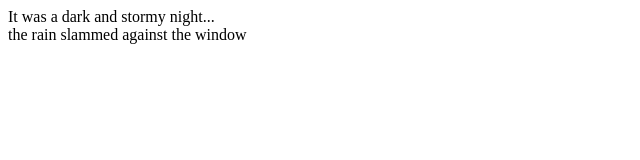
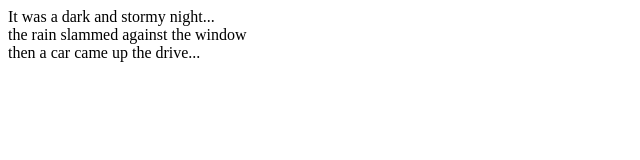
Before and after one commit to Bill-Morgan/fireside-story, a plain HTML site: page index.html in a window 1280 px wide. Shown: the whole page, without its empty margins (0-640 px from the left). Drawn offline with Linux system fonts and the light colour scheme.

Commit message:
another line added

```diff
--- a/index.html
+++ b/index.html
@@ -1,7 +1,8 @@
 <html>
     <body>
         <p>It was a dark and stormy night...<br>
-           the rain slammed against the window
+           the rain slammed against the window <br>
+           then a car came up the drive...<br>
 
         </p>
 
```
